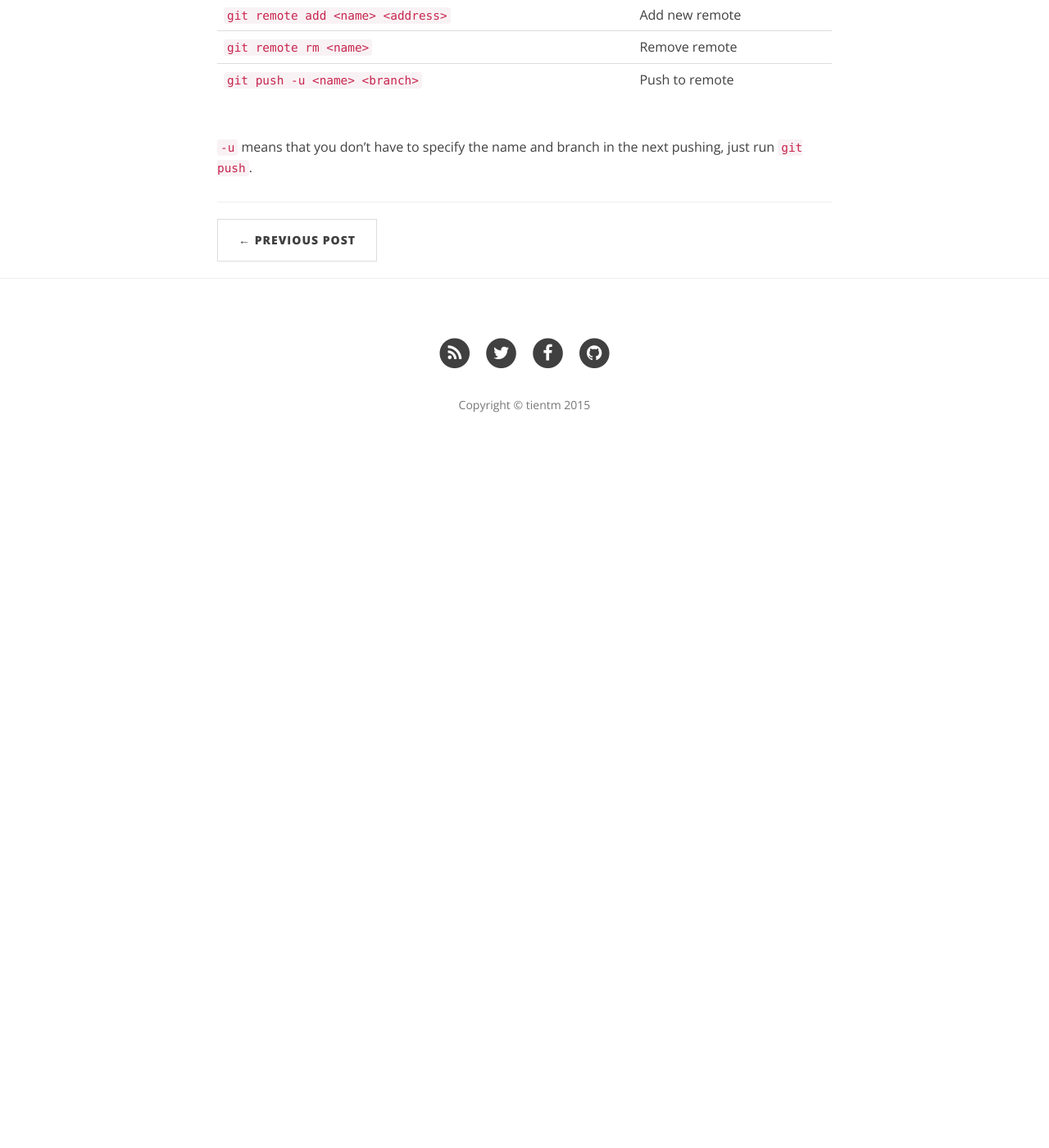
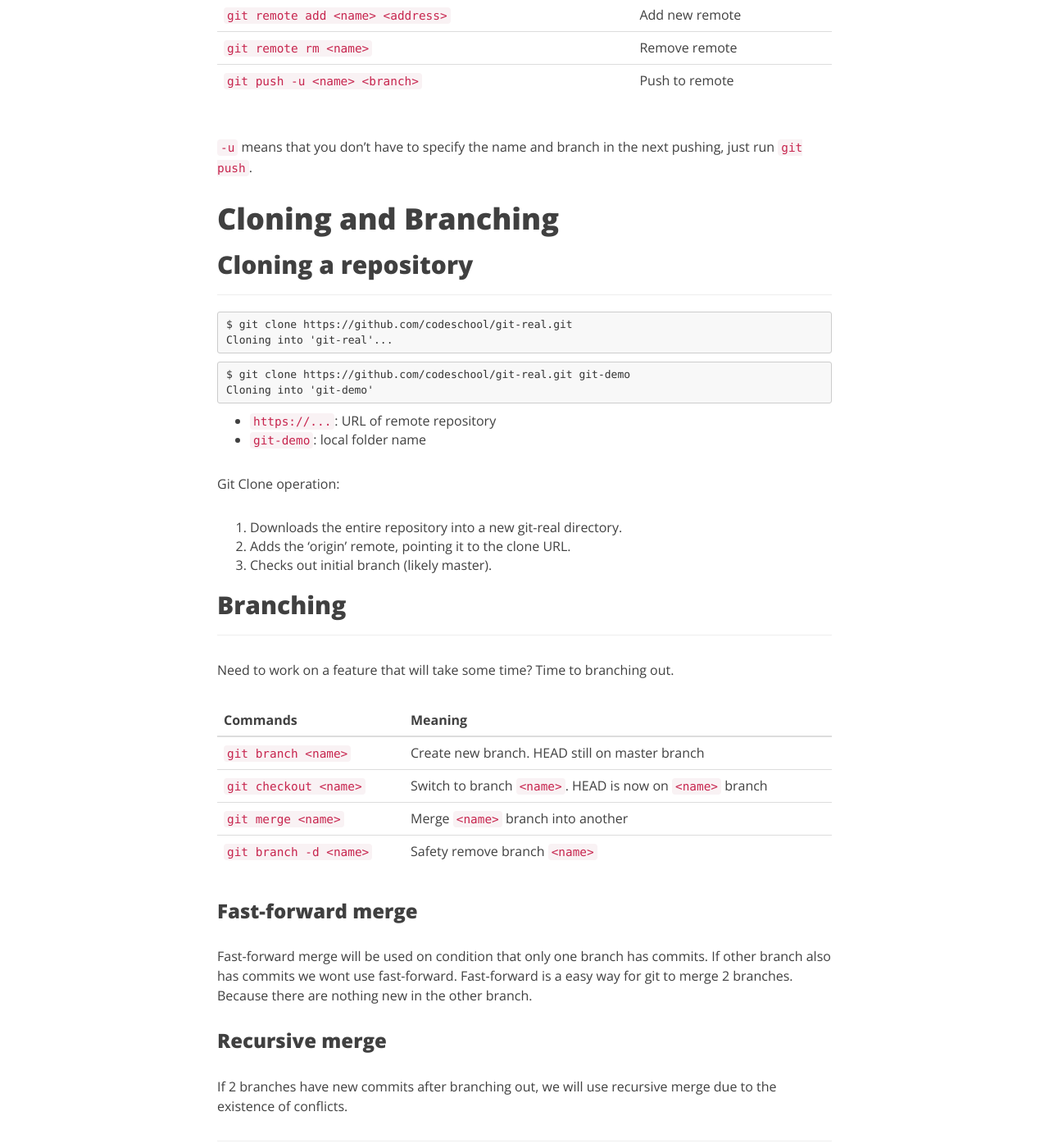
Before and after one commit to taminhtien/taminhtien.github.io, a Jekyll site: the page built from _posts/2015-09-22-git-commands.markdown, in a window 1280 px wide and 1400 px high, scrolled down 2812 px. Shown: the whole window at 82% size. Built offline with Jekyll 4.4.1, drawn with Linux system fonts in a browser that asks for light colours; nearby versions of some CDN libraries; before the commit the page ends 3381 px from its top, so only the background shows below that.

Commit message:
Add cloning and branching

```diff
--- a/_posts/2015-09-22-git-commands.markdown
+++ b/_posts/2015-09-22-git-commands.markdown
@@ -7,14 +7,16 @@ author:     "tientm"
 header-img: "img/git.jpg"
 ---
 
-# Git diff
+# Staging and Remotes
+
+## Git diff
 ---
 
 `git diff` shows unstaged differences since last commit.
 
 Use `git diff --staged` to view staged differences.
 
-# Unstage
+## Unstage
 ---
 
 Use `git reset HEAD <file>` to unstage.
@@ -23,12 +25,12 @@ Use `git reset HEAD <file>` to unstage.
 
 `git checkout -- <file>` blows away all changes since last commit.
 
-# Skip tracking and commit
+## Skip tracking and commit
 ---
 
 `git commit -a -m "Message"` adds changes from all tracked files.
 
-# Undoing a commit
+## Undoing a commit
 ---
 
 We forgot something on commit.
@@ -39,7 +41,7 @@ Maybe we forgot to add a file.
 
 `git commit --amend -m "New message"`. `--amend` adds new tracked changes to the last commit.
 
-# Useful command
+## Useful command
 ---
 
 |Commands|Meaning|
@@ -51,7 +53,7 @@ Maybe we forgot to add a file.
 
 __Dont do these after pushing__
 
-# Adding a remote
+## Adding a remote
 ---
 
 > Origin refers canonical repository, our official repository that most of people use for their project.
@@ -64,7 +66,7 @@ __Dont do these after pushing__
 
 `git remote -v` shows all remotes.
 
-# Pushing to remote
+## Pushing to remote
 ---
 
 `git push -u origin master`
@@ -72,12 +74,12 @@ __Dont do these after pushing__
 - `origin`: remote repository name
 - `master`: local branch to push
 
-# Pulling from remote
+## Pulling from remote
 ---
 
 `git pull`: pull down all changes from remote repository and sync up your local repository.
 
-# Working with remotes
+## Working with remotes
 ---
 
 |Commands|Meaning|
@@ -87,3 +89,47 @@ __Dont do these after pushing__
 |`git push -u <name> <branch>`|Push to remote|
 
 `-u` means that you don't have to specify the name and branch in the next pushing, just run `git push`.
+
+# Cloning and Branching
+
+## Cloning a repository
+---
+
+~~~
+$ git clone https://github.com/codeschool/git-real.git
+Cloning into 'git-real'...
+~~~
+
+~~~
+$ git clone https://github.com/codeschool/git-real.git git-demo
+Cloning into 'git-demo'
+~~~
+
+- `https://...`: URL of remote repository
+- `git-demo`: local folder name
+
+Git Clone operation:
+
+1. Downloads the entire repository into a new git-real directory.
+2. Adds the ‘origin’ remote, pointing it to the clone URL.
+3. Checks out initial branch (likely master).
+
+## Branching
+---
+
+Need to work on a feature that will take some time? Time to branching out.
+
+|Commands|Meaning|
+|--|--|
+|`git branch <name>`|Create new branch. HEAD still on master branch|
+|`git checkout <name>`|Switch to branch `<name>`. HEAD is now on `<name>` branch|
+|`git merge <name>`|Merge `<name>` branch into another|
+|`git branch -d <name>`|Safety remove branch `<name>`|
+
+### Fast-forward merge
+
+Fast-forward merge will be used on condition that only one branch has commits. If other branch also has commits we wont use fast-forward. Fast-forward is a easy way for git to merge 2 branches. Because there are nothing new in the other branch.
+
+### Recursive merge
+
+If 2 branches have new commits after branching out, we will use recursive merge due to the existence of conflicts.
```
